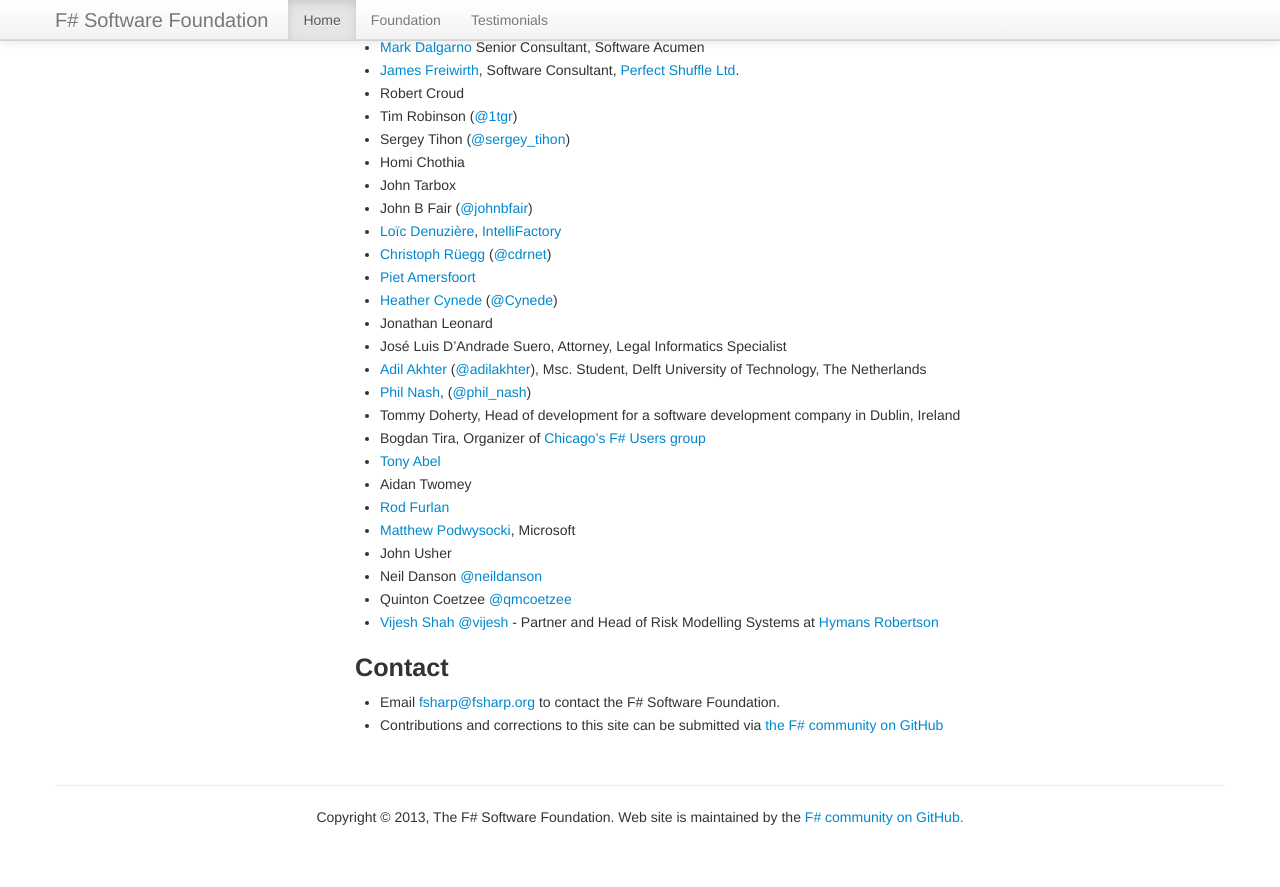
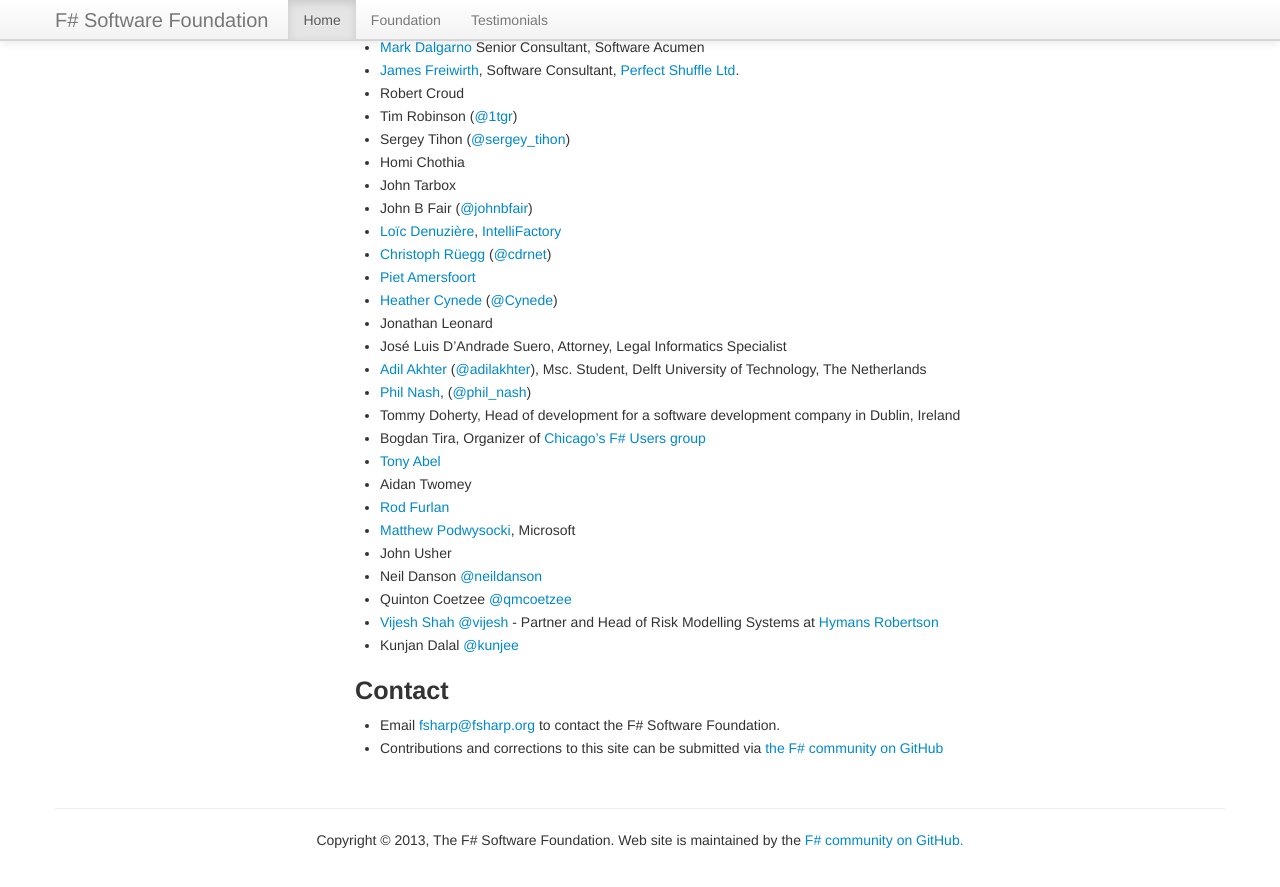
Before and after one commit to fsharp/fsharp.org, a Jekyll site: the page built from foundation.md, in a window 1280 px wide and 900 px high, scrolled down 2936 px. Shown: the top 887 px of the window. Built offline with Jekyll 4.4.1, drawn with Linux system fonts in a browser that asks for light colours; nearby versions of some CDN libraries; some web fonts are replaced; comment, search, counter and statistics services are not loaded.

Commit message:
Update foundation.md
I am working on making web and game part good in F#. I have successfully ported service stack on heroku using F#. And now working on monogame, nancy ports using F#. And will love to join wonderful F# community.

```diff
--- a/foundation.md
+++ b/foundation.md
@@ -90,6 +90,7 @@ title: The F# Software Foundation
  * Neil Danson [@neildanson](http://twitter.com/neildanson)
  * Quinton Coetzee [@qmcoetzee](http://twitter.com/qmcoetzee)
  * [Vijesh Shah](http://hymans.co.uk/why-us/our-people/vijesh-shah.aspx) [@vijesh](http://twitter.com/vijesh) - Partner and Head of Risk Modelling Systems at [Hymans Robertson](http://hymans.co.uk/)
+ * Kunjan Dalal [@kunjee](https://twitter.com/kunjee)
 
 
 ## Contact
```
